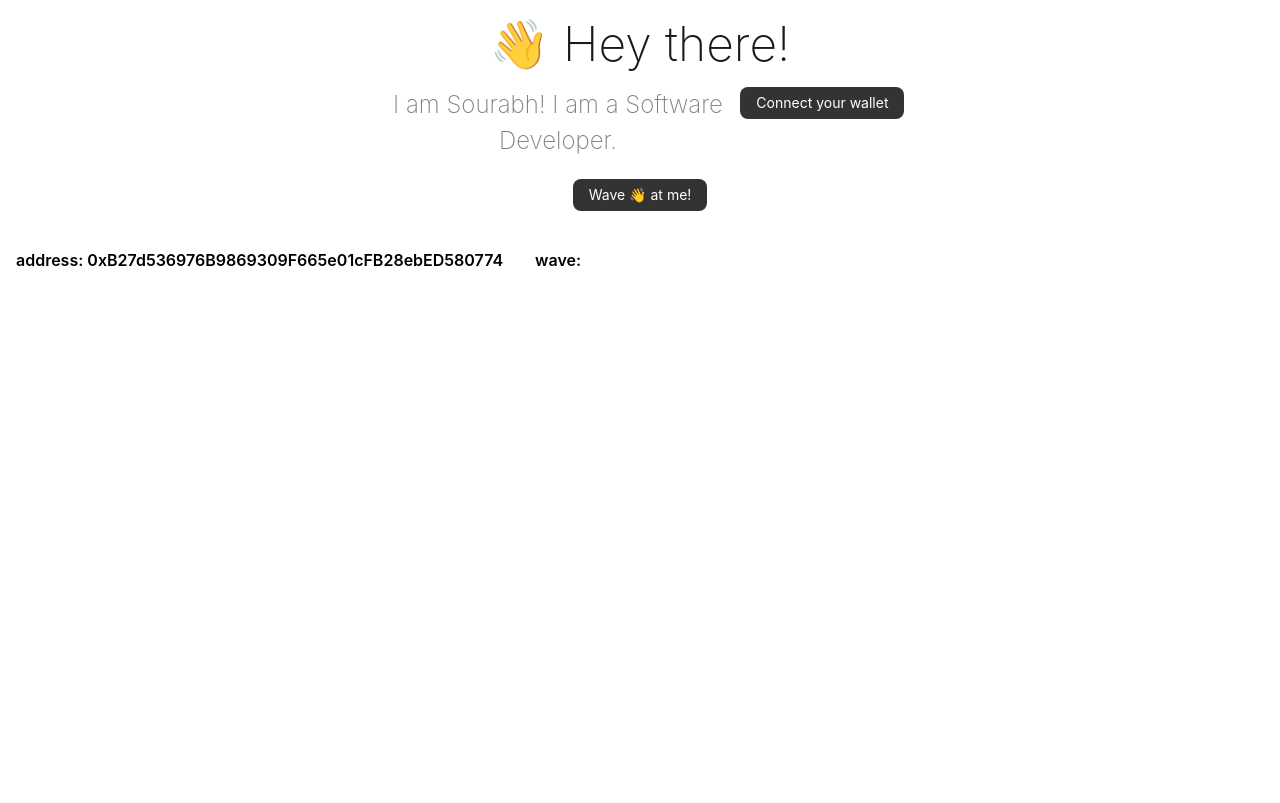
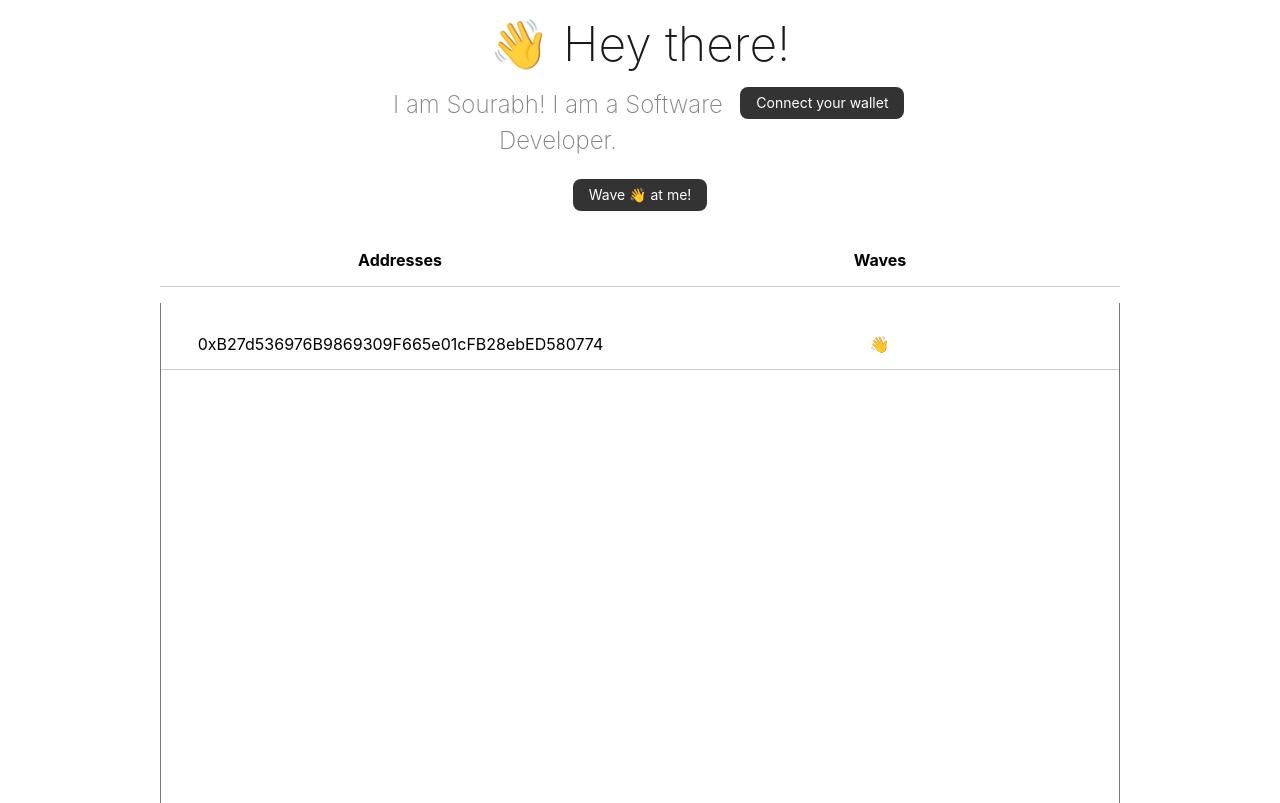
Before and after one commit to agrawalsourabh/wave-portal, a React (Create React App) app: page / in a window 1280 px wide. Built offline with nearby package versions, Linux system fonts and the light colour scheme.

Commit message:
WaveList items UI updated

```diff
--- a/src/components/Wave.js
+++ b/src/components/Wave.js
@@ -4,9 +4,10 @@ class Wave extends React.Component{
     render(){
         const {waveCount, address} = this.props.waveDetail;
         return(
-            <div className='flex'>
-                <p className="fw6 tl pa3 bg-white">address: {address}</p>
-                <p className="fw6 tl pa3 bg-white">wave: {waveCount} </p>
+            <div className='flex justify-center'>
+
+                <p className="pa3 w-50 bb b--black-20">{address}</p>
+                <p className="pa3 w-50 bb b--black-20 ">{waveCount} 👋</p>
             </div>
         );
     }
--- /dev/null
+++ b/src/containers/Scrollbar.js
@@ -0,0 +1,13 @@
+import React from "react";
+
+class Scrollbar extends React.Component{
+    render(){
+        return(
+            <div className='br bl b--gray' style={{overflowY: 'scroll', height: '500px'}}>
+                {this.props.children}
+            </div>
+        );
+    }
+}
+
+export default Scrollbar;
--- a/src/containers/WaveList.js
+++ b/src/containers/WaveList.js
@@ -1,5 +1,6 @@
 import React from "react";
 import Wave from "../components/Wave";
+import Scrollbar from "./Scrollbar";
 
 class WaveList extends React.Component{
     render(){
@@ -9,9 +10,16 @@ class WaveList extends React.Component{
             return <Wave key={i} waveDetail={detail}/>
         });
         return (
-            <div>
-                {waveComponent}
+            <div className='flex flex-column center w-75'>
+                <div className="flex">
+                    <p className='w-50 fa6 pa3 bb b--black-20'> <strong> Addresses </strong></p>
+                    <p className='w-50 fa6 pa3 bb b--black-20'> <strong> Waves </strong> </p>
+                </div>
+                <Scrollbar>
+                    {waveComponent}
+                </Scrollbar>
             </div>
+
         );
     }
 }
```
